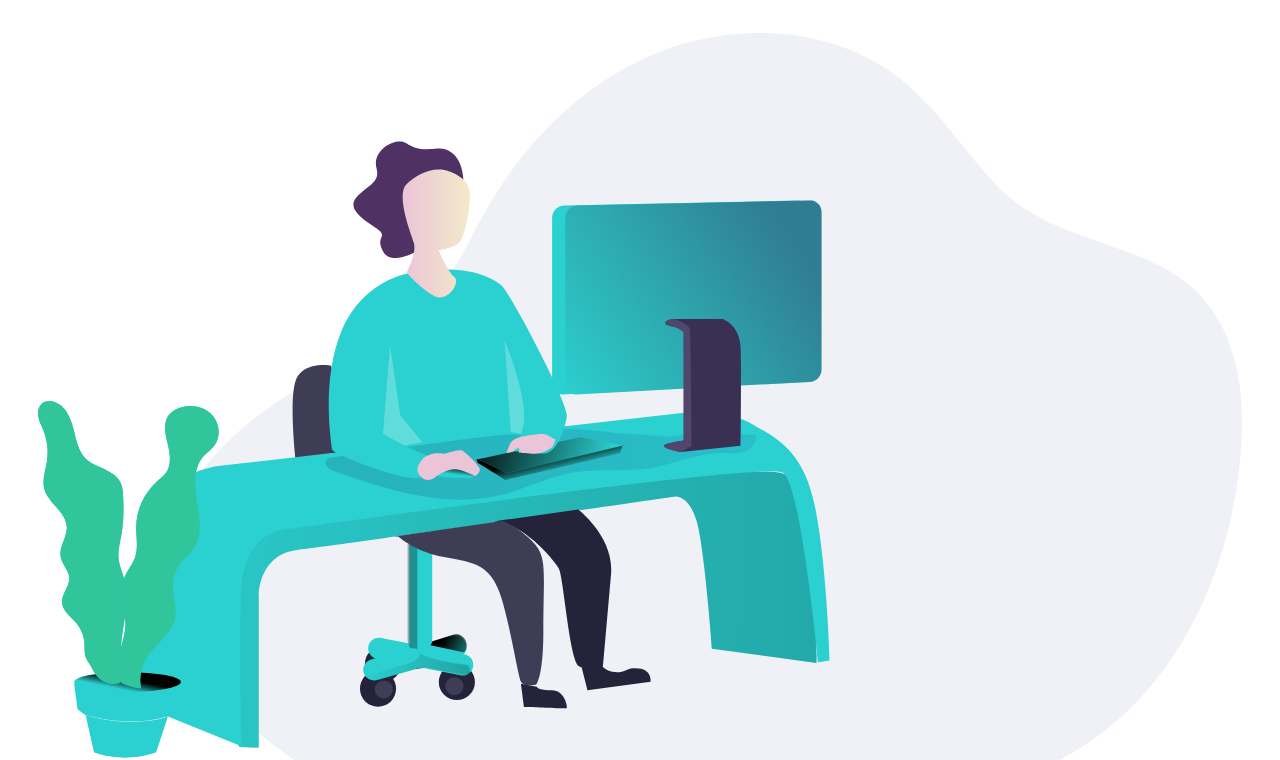
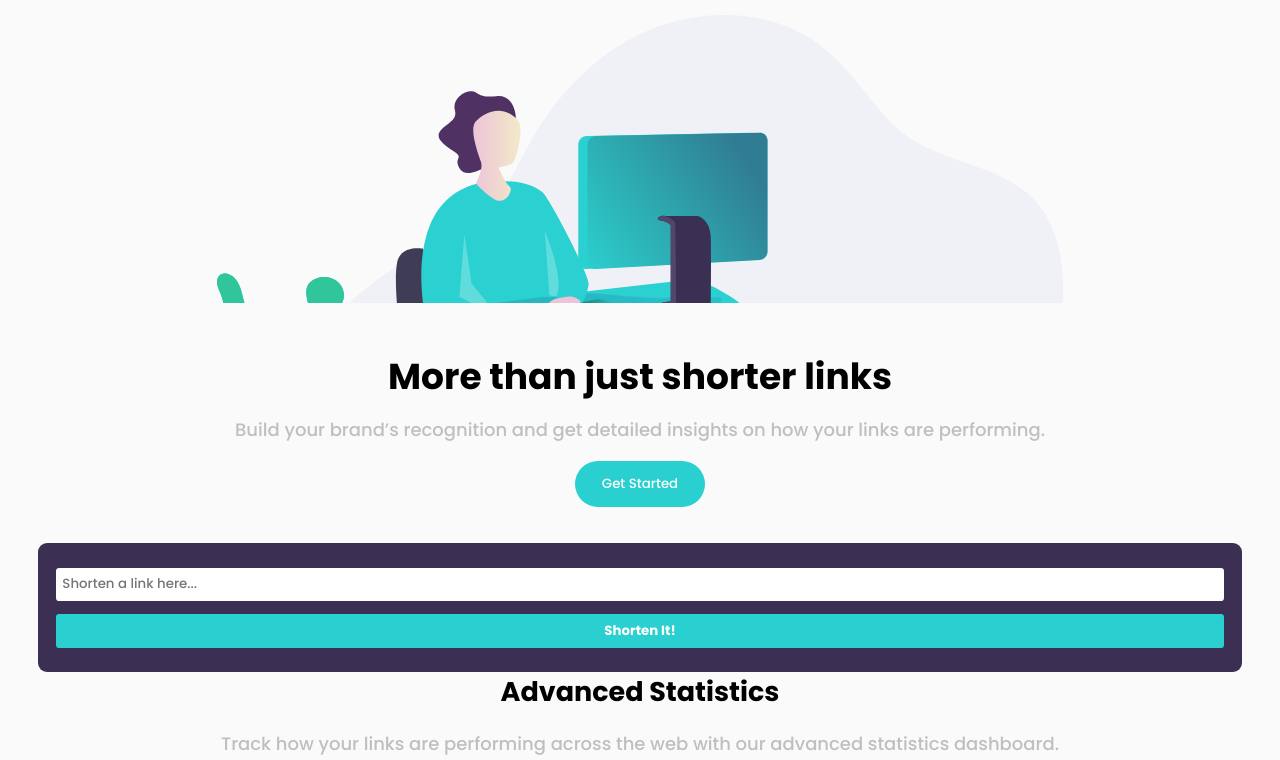
Before and after one commit to RudyMathis/URL-Shortening-API, a plain HTML site: page index.html in a window 1280 px wide. Shown: the part 54-814 px from the top of the page. Drawn offline with Linux system fonts and the light colour scheme.

Commit message:
added styling

```diff
--- a/index.html
+++ b/index.html
@@ -43,12 +43,11 @@
 					<!-- top border line on mobile -->
 					<div class="login">
 						<button>Login</button>
-						<button>Sign Up</button>
+						<button class="get-started-sign-up">Sign Up</button>
 					</div>
 				</nav>
 			</div>
 		</header>
-		<main>
 		<section class="hero-container">
 			<article class="hero-text">
 				<h1>More than just shorter links</h1>
@@ -56,13 +55,19 @@
 					Build your brand’s recognition and get detailed insights on how your
 					links are performing.
 				</p>
-					<button>Get Started</button>
+				<button class="get-started-sign-up">Get Started</button>
 			</article>
-				<img src="./images/illustration-working.svg" alt="" />
+			<div class="working"></div>
 		</section>
+		<main>
 			<section class="url-shorten">
-				<input type="url" id="url-input" placeholder="Shorten a link here..." />
-				<button>Shorten It!</button>
+				<input
+					class="shorten"
+					type="url"
+					id="url-input"
+					placeholder="Shorten a link here..."
+				/>
+				<button class="white shorten bold blue-background">Shorten It!</button>
 			</section>
 			<article class="statistics">
 				<h2>Advanced Statistics</h2>
@@ -99,7 +104,7 @@
 			</section>
 			<section class="boost-links">
 				<h2>Boost your links today</h2>
-				<button>Get Started</button>
+				<button class="get-started-sign-up">Get Started</button>
 			</section>
 		</main>
 		<footer class="invert">
--- a/style.css
+++ b/style.css
@@ -7,7 +7,7 @@
 	--Red-400: hsl(0, 87%, 67%);
 
 	--Neutral-100: hsl(0, 0%, 100%);
-	--Neutral-200: hsl(0, 0%, 90%);
+	--Neutral-200: hsl(0, 0%, 98%);
 	--Neutral-300: hsl(0, 0%, 75%);
 
 	--Font-Weight-500: 500;
@@ -24,6 +24,7 @@
 	--Rem-400: 1rem;
 	--Rem-600: 1.5rem;
 	--Rem-800: 2rem;
+	--Rem-1000: 2.25rem;
 }
 
 * {
@@ -39,6 +40,7 @@ body {
 	display: flex;
 	flex-direction: column;
 	align-items: center;
+	background-color: var(--Neutral-200);
 }
 
 header {
@@ -65,11 +67,13 @@ main {
 
 .hero-container {
 	display: flex;
+	position: relative;
 	flex-direction: column-reverse;
 }
 
 .hero-text {
 	text-align: center;
+	padding: var(--Em-500);
 }
 
 .url-shorten {
@@ -77,6 +81,14 @@ main {
 	flex-direction: column;
 	padding: var(--Em-500);
 	background-color: var(--Purple-700);
+	border-radius: var(--Em-300);
+}
+
+.shorten {
+	border: none;
+	border-radius: var(--Em-100);
+	padding: var(--Em-300);
+	margin: var(--Em-300) 0;
 }
 
 .statistics {
@@ -124,9 +136,14 @@ footer {
 .white {
 	color: var(--Neutral-100);
 }
+.blue-background {
+	background-color: var(--Blue-500);
+}
 
 /* Element */
 h1 {
+	font-size: var(--Rem-800);
+	line-height: var(--Rem-1000);
 }
 
 h2 {
@@ -136,6 +153,9 @@ h3 {
 }
 
 p {
+	color: var(--Neutral-300);
+	line-height: var(--Rem-600);
+	margin: var(--Em-500) 0;
 }
 
 ul {
@@ -147,8 +167,12 @@ li {
 	color: var(--Neutral-300);
 }
 
+button {
+	border: none;
+}
+
 img {
-	max-width: 100%;
+	/* max-width: 100%; */
 }
 
 .hamburger {
@@ -169,5 +193,21 @@ img {
 .site-links {
 	display: flex;
 }
+
+.get-started-sign-up {
+	background-color: var(--Blue-500);
+	color: var(--Neutral-100);
+	border-radius: 99px;
+	padding: var(--Em-500) var(--Em-900);
+}
 /* Exception */
+.working {
+	width: 100%;
+	height: 16em;
+	margin-bottom: var(--Em-900);
+	overflow-x: hidden;
+	background-image: url(./images/illustration-working.svg);
+	background-repeat: no-repeat;
+	background-size: cover;
+}
 /* media */
```
Lines whose indentation alone changed are shown as unchanged.
